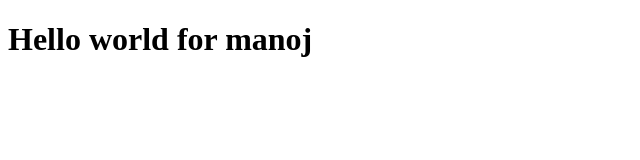
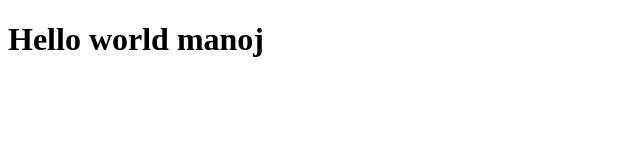
Before and after one commit to mb6902/git, a plain HTML site: page manoj.html in a window 1280 px wide. Shown: the whole page, without its empty margins (0-640 px from the left). Drawn offline with Linux system fonts and the light colour scheme.

Commit message:
remove for

```diff
--- a/manoj.html
+++ b/manoj.html
@@ -6,6 +6,6 @@
     <title>Document</title>
 </head>
 <body>
-    <h1>Hello world for manoj</h1>
+    <h1>Hello world   manoj</h1>
 </body>
 </html>
```
